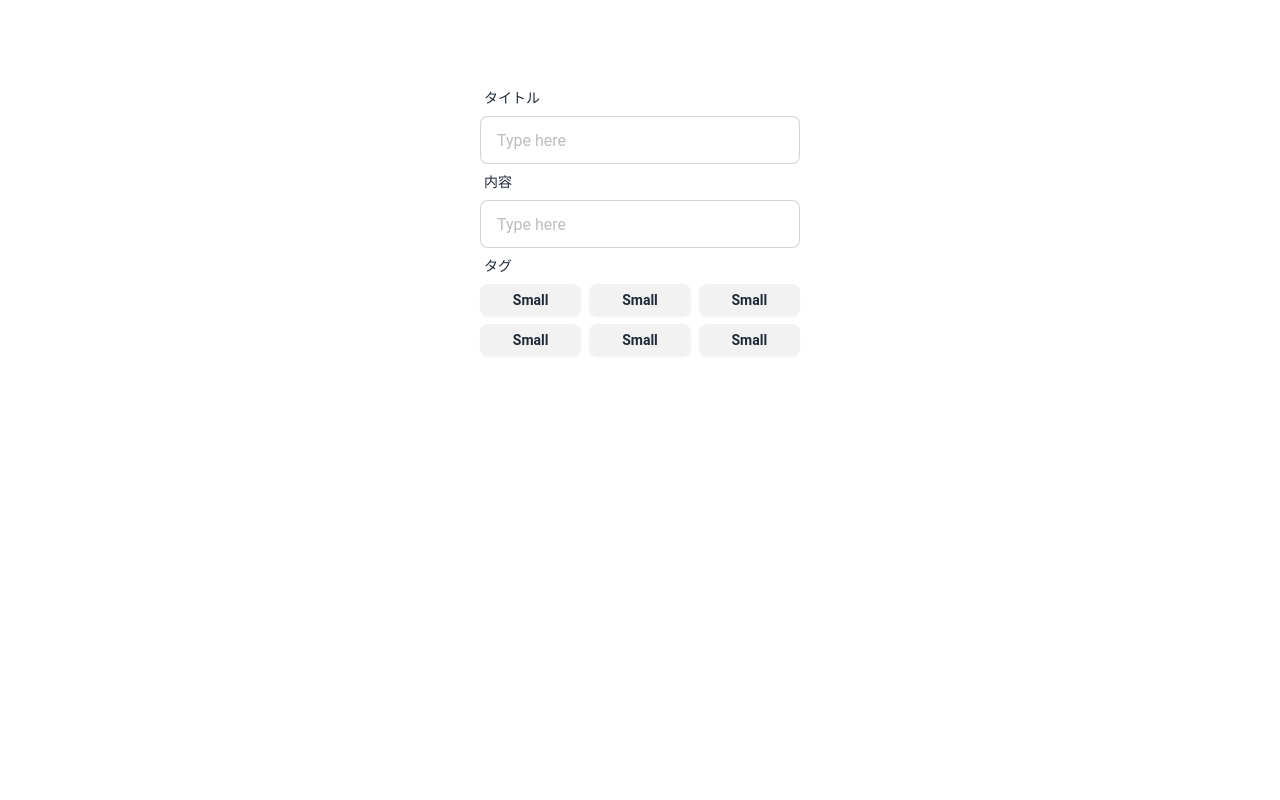
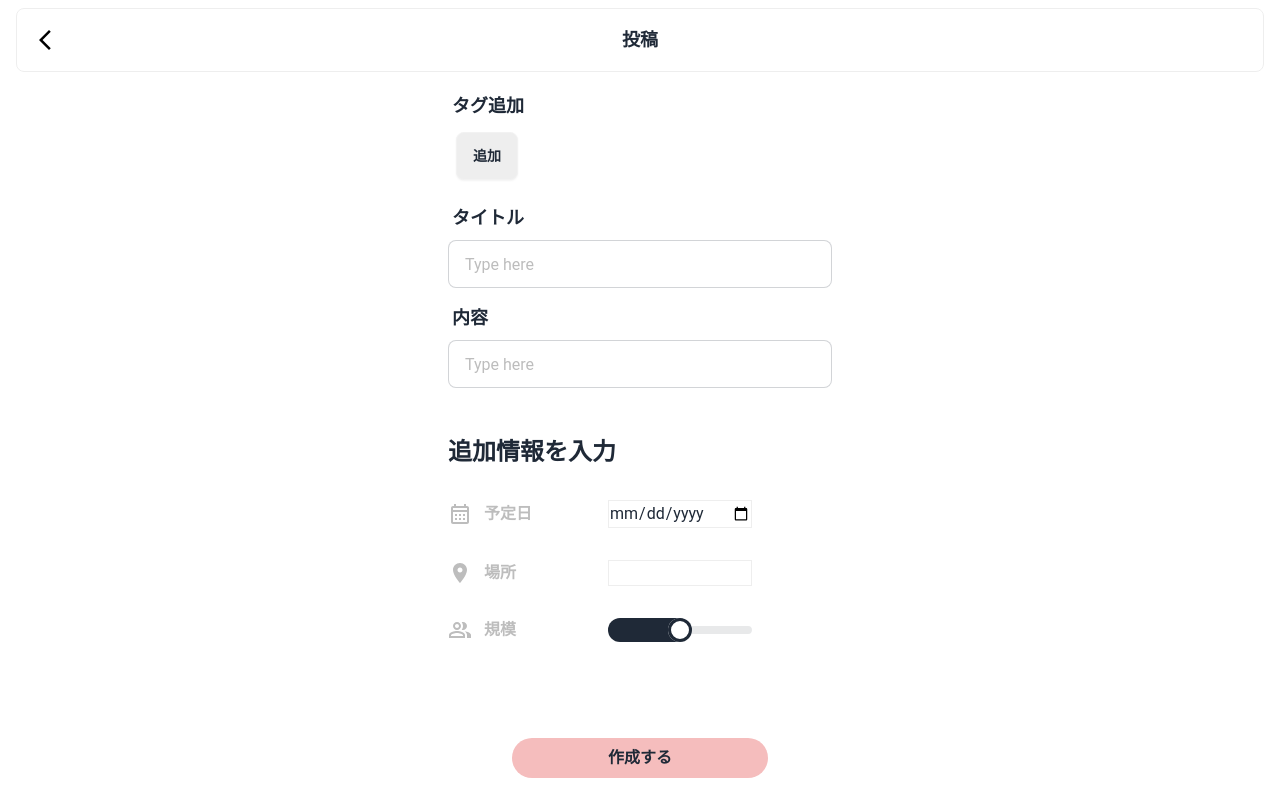
Before and after one commit to masa-massara/Unei-Frontend, a Next.js app: page /post in a window 1280 px wide. Built offline with nearby package versions, Linux system fonts and the light colour scheme.

Commit message:
post画面作成

```diff
--- /dev/null
+++ b/app/components/AddHash.tsx
@@ -0,0 +1,79 @@
+"use client";
+import { useState } from "react";
+
+function HashTagUI() {
+  // 既存のハッシュタグと選択されたタグを管理
+  const [selectedTags, setSelectedTags] = useState<string[]>([]);
+  const availableTags = [
+    "#JavaScript",
+    "#React",
+    "#TailwindCSS",
+    "#NextJS",
+    "#Python",
+    "#Django",
+  ];
+
+  // タグを追加する処理
+  const addTag = (tag: string) => {
+    if (!selectedTags.includes(tag)) {
+      setSelectedTags([...selectedTags, tag]);
+    }
+  };
+
+  // タグを削除する処理
+  const removeTag = (tag: string) => {
+    setSelectedTags(selectedTags.filter((selectedTag) => selectedTag !== tag));
+  };
+
+  return (
+    <div className="w-full mx-auto">
+      {/* 選ばれたタグを表示 */}
+      <div className="flex flex-wrap items-center p-2 rounded">
+        {selectedTags.map((tag, index) => (
+          <span
+            key={index}
+            className="bg-gray-200 text-gray-800 px-3 py-1 rounded-full text-sm mr-2 my-2 cursor-pointer"
+            onClick={() => removeTag(tag)} // タグをクリックで削除
+          >
+            {tag} <span className="ml-2 text-gray-800">&times;</span>
+          </span>
+        ))}
+        <div>
+          <label htmlFor="my_modal_7" className="btn bg-gray-200">
+            追加
+          </label>
+          <input type="checkbox" id="my_modal_7" className="modal-toggle" />
+          <div className="modal" role="dialog">
+            {/* モーダル中身 */}
+            <div className="modal-box">
+              {/* 既存のハッシュタグをリスト表示 */}
+              <div className="mt-4">
+                <p className="text-gray-700 mb-2">選択可能なハッシュタグ:</p>
+                <div className="flex flex-wrap">
+                  {availableTags.map((tag, index) => (
+                    <button
+                      key={index}
+                      className={`px-3 py-2 rounded-full text-sm mr-2 mb-2 ${
+                        selectedTags.includes(tag)
+                          ? "bg-custom-pink text-gray-700"
+                          : "bg-gray-200 text-gray-700 hover:bg-gray-300"
+                      }`}
+                      onClick={() => addTag(tag)}
+                    >
+                      {tag}
+                    </button>
+                  ))}
+                </div>
+              </div>
+            </div>
+            <label className="modal-backdrop" htmlFor="my_modal_7">
+              Close
+            </label>
+          </div>
+        </div>
+      </div>
+    </div>
+  );
+}
+
+export default HashTagUI;
--- a/app/components/BaseInput.tsx
+++ b/app/components/BaseInput.tsx
@@ -7,18 +7,16 @@ interface BaseInputProps {
 
 const BaseInput: FC<BaseInputProps> = ({ title }) => {
   return (
-    <div className="grid justify-items-center">
-      <label className="form-control w-full max-w-xs">
+    <label className="form-control">
       <div className="label">
-          <span className="label-text">{title}</span>
+        <span className="label-text font-semibold text-lg">{title}</span>
       </div>
       <input
         type="text"
         placeholder="Type here"
-          className="input input-bordered w-full max-w-xs"
+        className="input input-bordered"
       />
     </label>
-    </div>
   );
 };
 
--- /dev/null
+++ b/app/components/CategoryTitle/CalendarTitle.tsx
@@ -0,0 +1,13 @@
+import React from "react";
+import CalendarMonthOutlinedIcon from "@mui/icons-material/CalendarMonthOutlined";
+
+const CalendarTitle = () => {
+  return (
+    <div className="flex items-center text-gray-400 font-bold">
+      <CalendarMonthOutlinedIcon />
+      <p className="ml-3">予定日</p>
+    </div>
+  );
+};
+
+export default CalendarTitle;
--- /dev/null
+++ b/app/components/CategoryTitle/PeopleTitle.tsx
@@ -0,0 +1,13 @@
+import React from "react";
+import PeopleAltOutlinedIcon from "@mui/icons-material/PeopleAltOutlined";
+
+export const PeopleTitle = () => {
+  return (
+    <div className="flex items-center text-gray-400 font-bold">
+      <PeopleAltOutlinedIcon />
+      <p className="ml-3">規模</p>
+    </div>
+  );
+};
+
+export default PeopleTitle;
--- /dev/null
+++ b/app/components/CategoryTitle/PlaceTitle.tsx
@@ -0,0 +1,13 @@
+import React from "react";
+import PlaceIcon from "@mui/icons-material/Place";
+
+const PlaceTitle = () => {
+  return (
+    <div className="flex items-center text-gray-400 font-bold">
+      <PlaceIcon />
+      <p className="ml-3">場所</p>
+    </div>
+  );
+};
+
+export default PlaceTitle;
--- a/app/components/CommentPost.tsx
+++ b/app/components/CommentPost.tsx
@@ -1,9 +1,9 @@
 import { useState } from "react";
 import { postComment } from "../api/postComment";
-import HomeIcon from "@mui/icons-material/Home";
+import CalendarMonthOutlinedIcon from "@mui/icons-material/CalendarMonthOutlined";
 import PlaceIcon from "@mui/icons-material/Place";
+import PeopleAltOutlinedIcon from "@mui/icons-material/PeopleAltOutlined";
 import ArrowDropUpOutlinedIcon from "@mui/icons-material/ArrowDropUpOutlined";
-import PeopleAltOutlinedIcon from "@mui/icons-material/PeopleAltOutlined";
 
 const CommentPost = ({ onClose }: { onClose: () => void }) => {
   const [selectedIcon, setSelectedIcon] = useState({
@@ -44,8 +44,12 @@ const CommentPost = ({ onClose }: { onClose: () => void }) => {
             className="dropdown-content menu bg-base-100 rounded-box z-[1] w-52 p-2 mb-2 shadow-sm"
           >
             <li>
-              <a onClick={() => handleSelect(<HomeIcon />, "予定日")}>
-                <HomeIcon />
+              <a
+                onClick={() =>
+                  handleSelect(<CalendarMonthOutlinedIcon />, "予定日")
+                }
+              >
+                <CalendarMonthOutlinedIcon />
                 予定日
               </a>
             </li>
--- /dev/null
+++ b/app/components/CreateButton.tsx
@@ -0,0 +1,11 @@
+import React from "react";
+
+const CreateButton = ({ name }: { name: string }) => {
+  return (
+    <button className="font-extrabold h-10 w-64 rounded-full bg-custom-pink">
+      {name}
+    </button>
+  );
+};
+
+export default CreateButton;
--- /dev/null
+++ b/app/components/CreateTagModal.tsx
@@ -0,0 +1,79 @@
+"use client";
+import { useState } from "react";
+
+function HashTagUI() {
+  // 既存のハッシュタグと選択されたタグを管理
+  const [selectedTags, setSelectedTags] = useState<string[]>([]);
+  const availableTags = [
+    "#JavaScript",
+    "#React",
+    "#TailwindCSS",
+    "#NextJS",
+    "#Python",
+    "#Django",
+  ];
+
+  // タグを追加する処理
+  const addTag = (tag: string) => {
+    if (!selectedTags.includes(tag)) {
+      setSelectedTags([...selectedTags, tag]);
+    }
+  };
+
+  // タグを削除する処理
+  const removeTag = (tag: string) => {
+    setSelectedTags(selectedTags.filter((selectedTag) => selectedTag !== tag));
+  };
+
+  return (
+    <div>
+      {/* 選ばれたタグを表示 */}
+      <div className="flex flex-wrap items-center p-2 rounded bg-white border border-gray-200 overflow-auto">
+        {selectedTags.map((tag, index) => (
+          <span
+            key={index}
+            className="bg-blue-200 text-blue-800 px-3 py-1 rounded-full text-sm mr-2 mb-2 cursor-pointer whitespace-nowrap"
+            onClick={() => removeTag(tag)} // タグをクリックで削除
+          >
+            {tag} <span className="ml-2 text-gray-500">&times;</span>
+          </span>
+        ))}
+        <div className="relative">
+          <label htmlFor="my_modal_7" className="btn">
+            追加
+          </label>
+          <input type="checkbox" id="my_modal_7" className="modal-toggle" />
+          <div className="modal">
+            {/* モーダル中身 */}
+            <div className="modal-box relative">
+              {/* 既存のハッシュタグをリスト表示 */}
+              <div className="mt-4">
+                <p className="text-gray-700 mb-2">選択可能なハッシュタグ:</p>
+                <div className="flex flex-wrap">
+                  {availableTags.map((tag, index) => (
+                    <button
+                      key={index}
+                      className={`px-3 py-1 rounded-full text-sm mr-2 mb-2 ${
+                        selectedTags.includes(tag)
+                          ? "bg-blue-500 text-white"
+                          : "bg-gray-200 text-gray-700 hover:bg-gray-300"
+                      } whitespace-nowrap`}
+                      onClick={() => addTag(tag)}
+                    >
+                      {tag}
+                    </button>
+                  ))}
+                </div>
+              </div>
+            </div>
+            <label className="modal-backdrop" htmlFor="my_modal_7">
+              Close
+            </label>
+          </div>
+        </div>
+      </div>
+    </div>
+  );
+}
+
+export default HashTagUI;
--- a/app/components/HashTag.tsx
+++ b/app/components/HashTag.tsx
@@ -1,10 +1,9 @@
 "use client";
 const HashTag = () => {
   return (
-    <div className="grid justify-items-center">
     <label className="form-control w-full max-w-xs">
       <div className="label">
-          <span className="label-text">タグ</span>
+        <span className="label-text font-semibold text-lg">タグ</span>
       </div>
       <div className="grid grid-cols-3 gap-2">
         <button className="btn btn-sm">Small</button>
@@ -15,7 +14,6 @@ const HashTag = () => {
         <button className="btn btn-sm">Small</button>
       </div>
     </label>
-    </div>
   );
 };
 
--- a/app/post/page.tsx
+++ b/app/post/page.tsx
@@ -2,22 +2,53 @@ import React from "react";
 import BaseInput from "../components/BaseInput";
 import HashTag from "../components/HashTag";
 import postEvent from "../api/postEvent";
+import RouteHeader from "../components/Header/RouteHeader";
+
+import CalendarTitle from "../components/CategoryTitle/CalendarTitle";
+import PlaceTitle from "../components/CategoryTitle/PlaceTitle";
+import PeopleTitle from "../components/CategoryTitle/PeopleTitle";
+import CreateButton from "../components/CreateButton";
+import AddHash from "../components/AddHash";
 
 const Post = () => {
   return (
-    <div>
-      <form action={postEvent}>
-        {/**
-         * 1.タイトル
-         * 2.内容
-         * 3.タグ追加
-         * 4.オプション ()
-         */}
-        <BaseInput title="タイトル" />
-        <BaseInput title="内容" />
-        <HashTag />
-      </form>
-    </div>
+    <>
+      <RouteHeader title={"投稿"} prePath={"/home"} />
+      <div className="flex items-center justify-center w-full">
+        <form action={postEvent}>
+          <div className="mb-12 w-96">
+            <div className="my-2 w-full">
+              <p className="font-bold text-lg p-1">タグ追加</p>
+              <AddHash />
+            </div>
+            <div className="my-2 w-full">
+              <BaseInput title="タイトル" />
+            </div>
+            <div className="my-2 w-full">
+              <BaseInput title="内容" />
+            </div>
+          </div>
+          <div className="mb-24">
+            <p className="font-bold text-2xl">追加情報を入力</p>
+            <div className="flex items-center justify-between my-8 pr-20">
+              <CalendarTitle />
+              <input type="date" className="border w-36" />
+            </div>
+            <div className="flex items-center justify-between my-8 pr-20">
+              <PlaceTitle />
+              <input type="text" className="border w-36" />
+            </div>
+            <div className="flex items-center justify-between my-8 pr-20">
+              <PeopleTitle />
+              <input type="range" min={0} max="100" className="range w-36" />
+            </div>
+          </div>
+          <div className="flex justify-center">
+            <CreateButton name={"作成する"} />
+          </div>
+        </form>
+      </div>
+    </>
   );
 };
 
```
Lines whose indentation alone changed are shown as unchanged.
